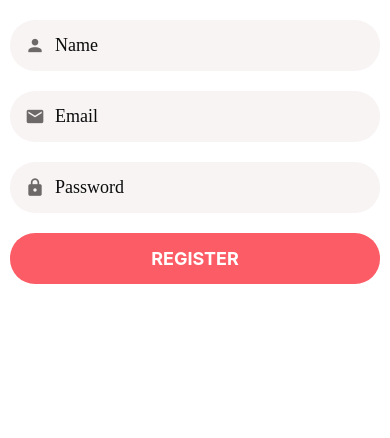
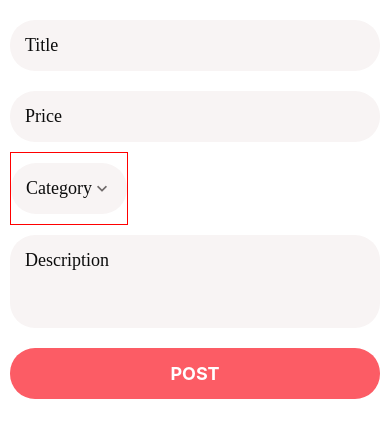
Before and after one commit to JackieNBee/DoneWithIt, a React Native app: screen / in a window 390 px wide. Shown: the top 438 px of the page. Built offline with nearby package versions, Linux system fonts and the light colour scheme.

Commit message:
Add ListingEditScreen and AddFormPicker

```diff
--- a/App.js
+++ b/App.js
@@ -1,6 +1,6 @@
-import React, { useState } from "react";
-import RegisterScreen from "./app/screens/RegisterScreen";
+import React from "react";
+import ListingEditScreen from "./app/screens/ListingEditScreen";
 
 export default function App() {
-  return <RegisterScreen />;
+  return <ListingEditScreen />;
 }
--- a/app/components/AppPicker.js
+++ b/app/components/AppPicker.js
@@ -1,9 +1,7 @@
 import React, { useState } from "react";
 import {
   View,
-  TextInput,
   StyleSheet,
-  Text,
   TouchableNativeFeedback,
   Modal,
   Button,
--- /dev/null
+++ b/app/components/forms/AppFormPicker.js
@@ -0,0 +1,23 @@
+import React from "react";
+import { useFormikContext } from "formik";
+
+import AppPicker from "../AppPicker";
+import ErrorMessage from "./ErrorMessage";
+
+function AppFormPicker({ items, name, placeholder }) {
+  const { errors, setFieldValue, touched, values } = useFormikContext();
+
+  return (
+    <>
+      <AppPicker
+        items={items}
+        onSelectItem={(item) => setFieldValue(name, item)}
+        placeholder={placeholder}
+        selectedItem={values[name]}
+      />
+      <ErrorMessage error={errors[name]} visible={touched[name]} />
+    </>
+  );
+}
+
+export default AppFormPicker;
--- a/app/components/forms/index.js
+++ b/app/components/forms/index.js
@@ -7,5 +7,6 @@
 /* 2nd way to export Components */
 export { default as AppForm } from "./AppForm";
 export { default as AppFormField } from "./AppFormField";
+export { default as AppFormPicker } from "./AppFormPicker";
 export { default as ErrorMessage } from "./ErrorMessage";
 export { default as SubmitButton } from "./SubmitButton";
--- /dev/null
+++ b/app/screens/ListingEditScreen.js
@@ -0,0 +1,70 @@
+import React from "react";
+import { StyleSheet } from "react-native";
+import * as Yup from "yup";
+
+import Screen from "../components/Screen";
+import {
+  AppForm,
+  AppFormField,
+  AppFormPicker,
+  SubmitButton,
+} from "../components/forms";
+
+const validationSchema = Yup.object().shape({
+  title: Yup.string().required().min(1).label("Title"),
+  price: Yup.number().required().min(1).max(10000).label("Price"),
+  category: Yup.object().required().nullable().label("Category"),
+  description: Yup.string().label("Description"),
+});
+
+const categories = [
+  { label: "Furniture", value: 1 },
+  { label: "Clothing", value: 2 },
+  { label: "Camera", value: 3 },
+];
+
+function ListingEditScreen() {
+  return (
+    <Screen style={styles.container}>
+      <AppForm
+        initialValues={{
+          title: "",
+          price: "", // even if it's a number, inside forms it's a string
+          category: null,
+          description: "",
+        }}
+        onSubmit={(values) => console.log(values)}
+        validationSchema={validationSchema}
+      >
+        <AppFormField maxLength={255} name="title" placeholder="Title" />
+        <AppFormField
+          keyboardType="numeric"
+          maxLength={8} // e.g. 10000.00
+          name="price"
+          placeholder="Price"
+        />
+        <AppFormPicker
+          items={categories}
+          name="category"
+          placeholder="Category"
+        />
+        <AppFormField
+          maxLength={255}
+          multiline
+          name="description"
+          numberOfLines={3} // works only on Android
+          placeholder="Description"
+        />
+        <SubmitButton title="Post" />
+      </AppForm>
+    </Screen>
+  );
+}
+
+const styles = StyleSheet.create({
+  container: {
+    padding: 10,
+  },
+});
+
+export default ListingEditScreen;
```
